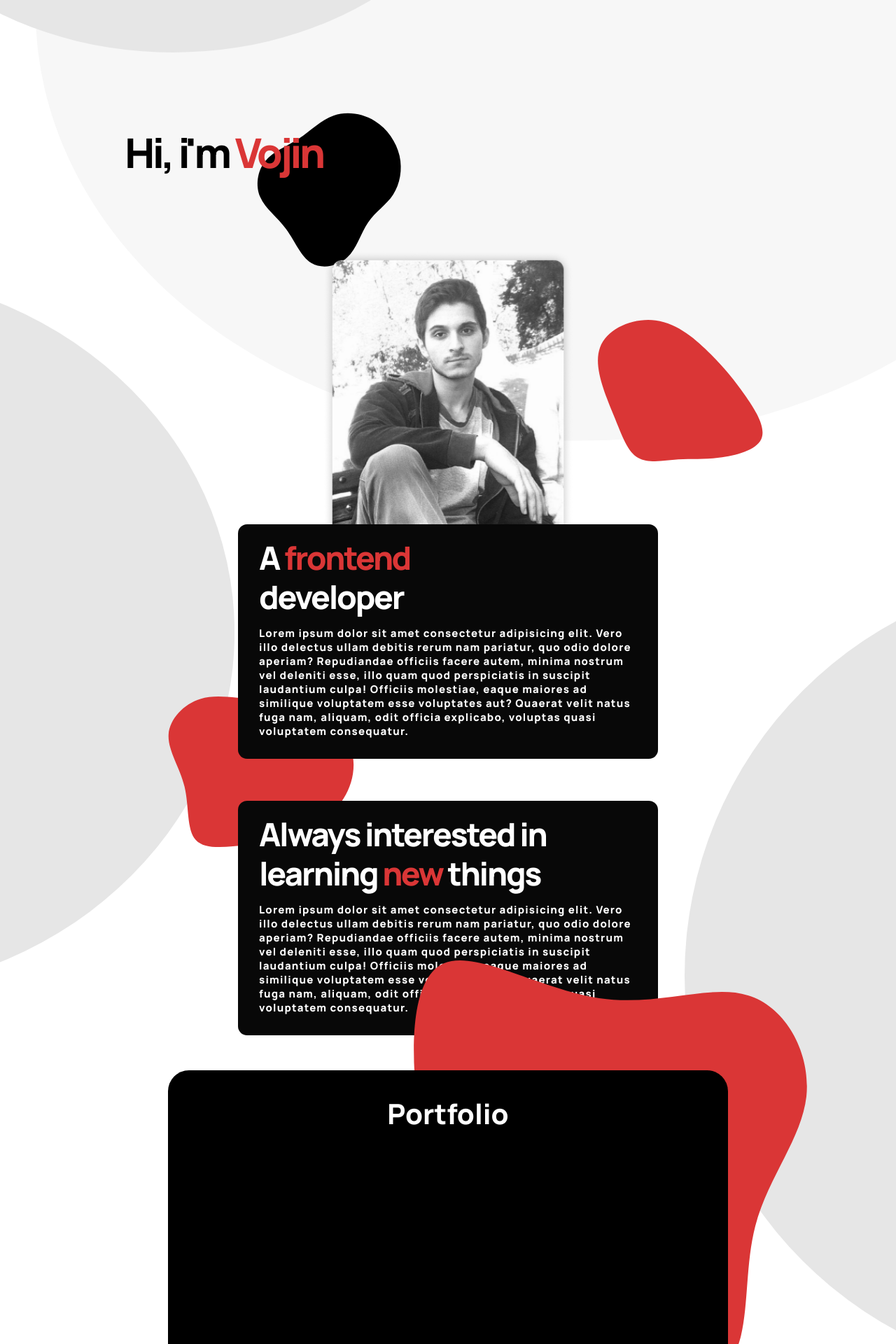
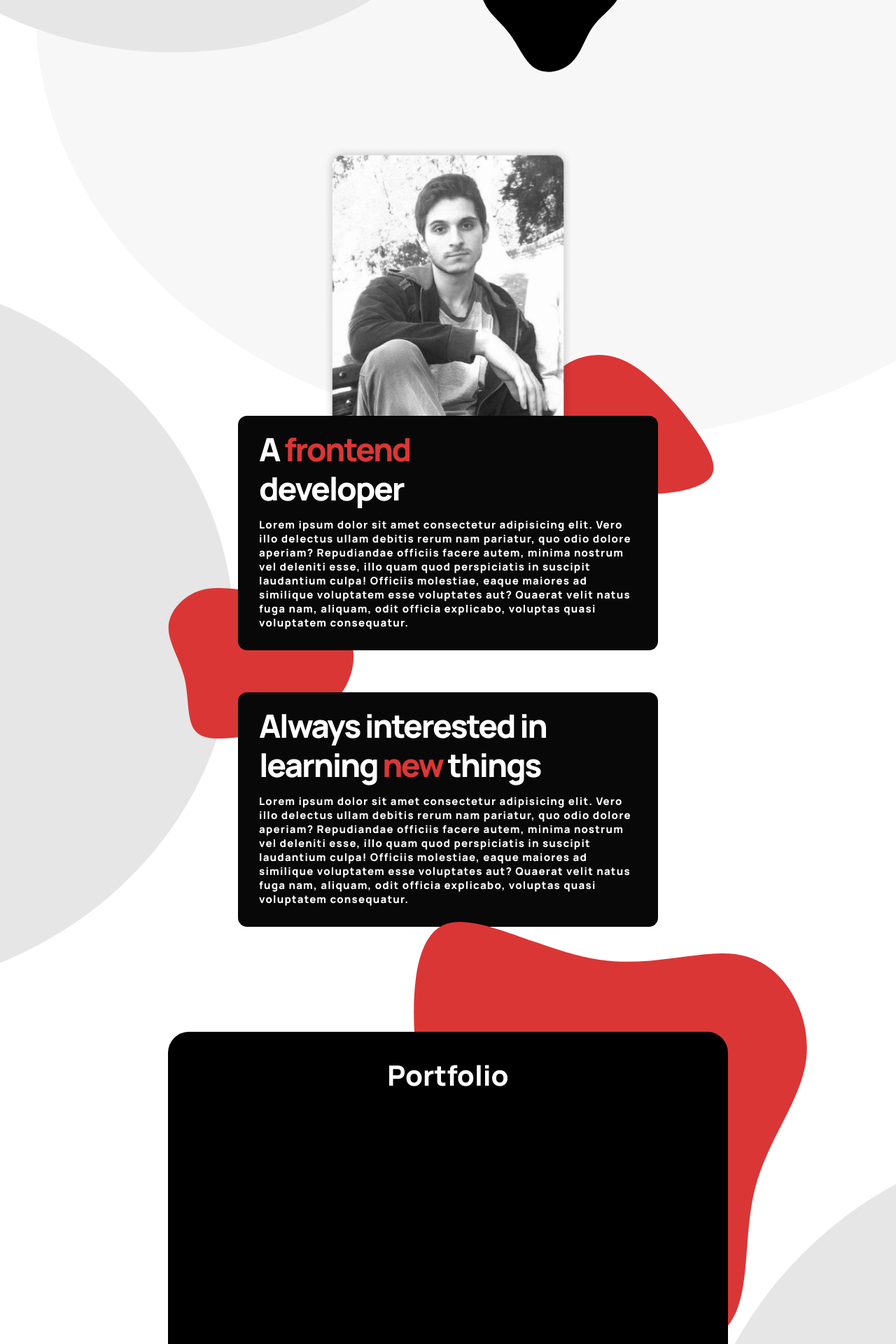
Before and after one commit to VojinPopovic/portfolio-react, a React (Create React App) app: page / in a window 1280 px wide. Shown: the part 380-2300 px from the top of the page at 70% size. Built offline with nearby package versions, Linux system fonts and the light colour scheme.

Commit message:
responsiveness updated

```diff
--- a/src/App.css
+++ b/src/App.css
@@ -1,6 +1,6 @@
 .main-container {
   width: 100%;
-  height: 350vh;
+  height: auto;
   position: relative;
   overflow: hidden;
 }
--- a/src/components/Card/Card.css
+++ b/src/components/Card/Card.css
@@ -11,7 +11,7 @@
 
 @media (max-width: 1000px) {
   .card {
-    width: 60%;
+    width: 70%;
     height: auto;
     padding-bottom: 20px;
   }
--- a/src/components/Card/CardBlock.css
+++ b/src/components/Card/CardBlock.css
@@ -21,6 +21,8 @@
   top: 100px;
   z-index: -1;
   position: relative;
+  display: flex;
+  justify-content: center;
 }
 
 .card-image {
@@ -103,6 +105,31 @@ h3 span {
     margin-left: 0;
     margin-right: 0;
   }
+  .vojin-container {
+    margin-left: 0;
+    margin-top: -1550px;
+    color: #000000;
+    position: absolute;
+    font-size: 50px;
+  }
+  .home {
+    margin-top: 400px;
+  }
+
+  .top-card svg {
+    top: 400px;
+    right: -80px;
+    z-index: -2;
+  }
+}
+
+@media (max-width: 1000px) {
+  .top-card svg {
+    display: none;
+  }
+  .card-image {
+    width: 80%;
+  }
 }
 
 @media (min-width: 1396px) {
@@ -117,7 +144,7 @@ h3 span {
   }
   .card-image {
     position: absolute;
-    top:-600px;
+    top: -600px;
     left: -20px;
     width: 125%;
   }
@@ -128,7 +155,7 @@ h3 span {
     z-index: -2;
   }
 
-  .home{
+  .home {
     height: 1000px;
   }
 }
--- a/src/components/Form/Form.css
+++ b/src/components/Form/Form.css
@@ -1,5 +1,5 @@
 .contact-form-main {
-  height: 600px;
+  height: 1000px;
   width: 100%;
   display: flex;
   justify-content: center;
@@ -8,7 +8,7 @@
 
 .contact-form-container {
   width: 60%;
-  height: 80%;
+  height: auto;
   display: flex;
   gap: 0%;
   justify-content: space-between;
@@ -20,6 +20,7 @@
 .contact-form-container h2 {
   font-size: 50px;
   font-family: "Manrope", sans-serif;
+  white-space: nowrap;
 }
 
 .contact-subtitle span {
@@ -32,7 +33,7 @@
 }
 
 .form-container {
-  width: 55%;
+  width: 600px;
   height: 100%;
   background: black;
   border-radius: 30px;
@@ -45,6 +46,8 @@
 
 form {
   width: 85%;
+  margin-top: 8%;
+  margin-bottom: 8%;
 }
 
 input,
@@ -80,7 +83,7 @@ button {
 
 .redblobfour {
   position: absolute;
-  width: 1000px;
+  width: 900px;
   margin-right: 100px;
   z-index: -1;
 }
@@ -96,3 +99,22 @@ button {
   left: -75px;
   top: -30px;
 }
+
+@media (max-width:1500px){
+  .contact-form-container {
+    flex-direction: column;
+    gap:200px;
+    justify-content: space-evenly;
+    align-items: center;
+    margin-left: 0;
+    margin-top: 0;
+  }
+}
+
+@media (max-width:1396px){
+
+}
+
+@media (max-width:1100px) {
+
+}
--- a/src/components/Portfolio/Portfolio.css
+++ b/src/components/Portfolio/Portfolio.css
@@ -1,3 +1,7 @@
+.portfolio-section{
+  height: auto;
+}
+
 .portfolio-section-container {
   width: 100%;
   height: 100vh;
@@ -36,3 +40,26 @@
   margin-top: 500px;
   margin-right: 600px;
 }
+
+@media (max-width:1396px){
+  .portfolio-section{
+    margin-top:100px;
+  }
+}
+
+@media (max-width:1100px) {
+  .portfolio-courasel-container{
+    width: 70vw;
+    height: 70vw;
+  }
+  .redblobsix {
+    width: 70%;
+    margin-left: 50%;
+    margin-bottom: 50%;
+  }
+  .redblobseven{
+    width: 60%;
+    margin-top: 55%;
+    margin-right: 50%;
+  }
+}
--- a/src/components/Portfolio/Portfolio.js
+++ b/src/components/Portfolio/Portfolio.js
@@ -8,7 +8,7 @@ function Portfolio() {
   const [inViewRef2, animations] = useOnScrollRight();
 
   return (
-    <section>
+    <section className="portfolio-section">
       <div ref={inViewRef2} className="portfolio-section-container">
         {/* prettier-ignore */}
         <div className="portfolio-courasel-container">
```
